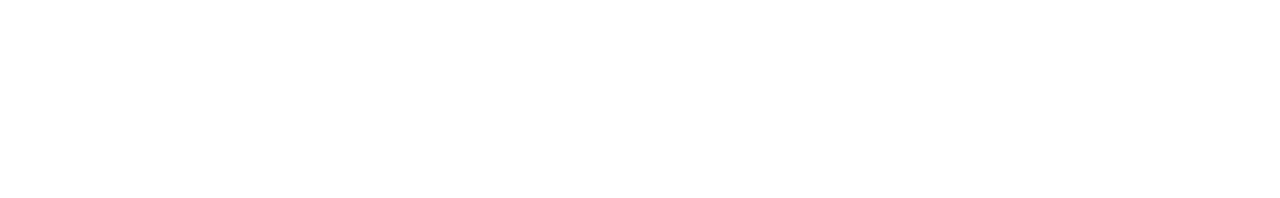
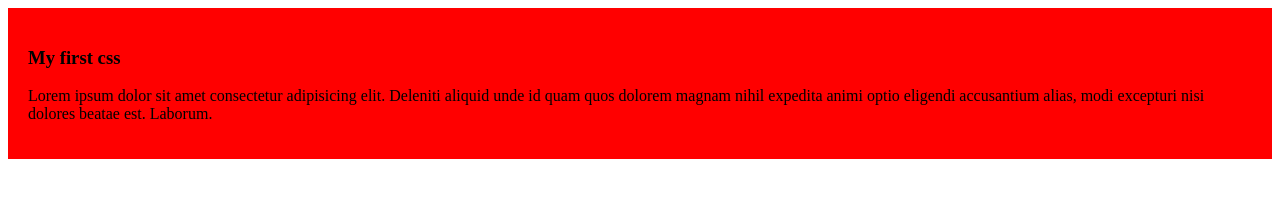
Before and after one commit to beenyamin/my-simple-wesite, a plain HTML site: page index.html in a window 1280 px wide. Drawn offline with Linux system fonts and the light colour scheme.

Commit message:
added the style,css

```diff
--- a/index.html
+++ b/index.html
@@ -4,8 +4,15 @@
     <meta charset="UTF-8">
     <meta name="viewport" content="width=mu, initial-scale=1.0">
     <title>my simple website</title>
+
+    <link rel="stylesheet" href="style/style.css">
 </head>
+
 <body>
+ <div>
+   <h3> My first css </h3>
+ <p> Lorem ipsum dolor sit amet consectetur adipisicing elit. Deleniti aliquid unde id quam quos dolorem magnam nihil expedita animi optio eligendi accusantium alias, modi excepturi nisi dolores beatae est. Laborum.</p>
+ </div>
 
 </body>
 </html>
--- /dev/null
+++ b/style/style.css
@@ -0,0 +1,5 @@
+div{
+
+background-color: red;
+padding: 20px;
+}
```
